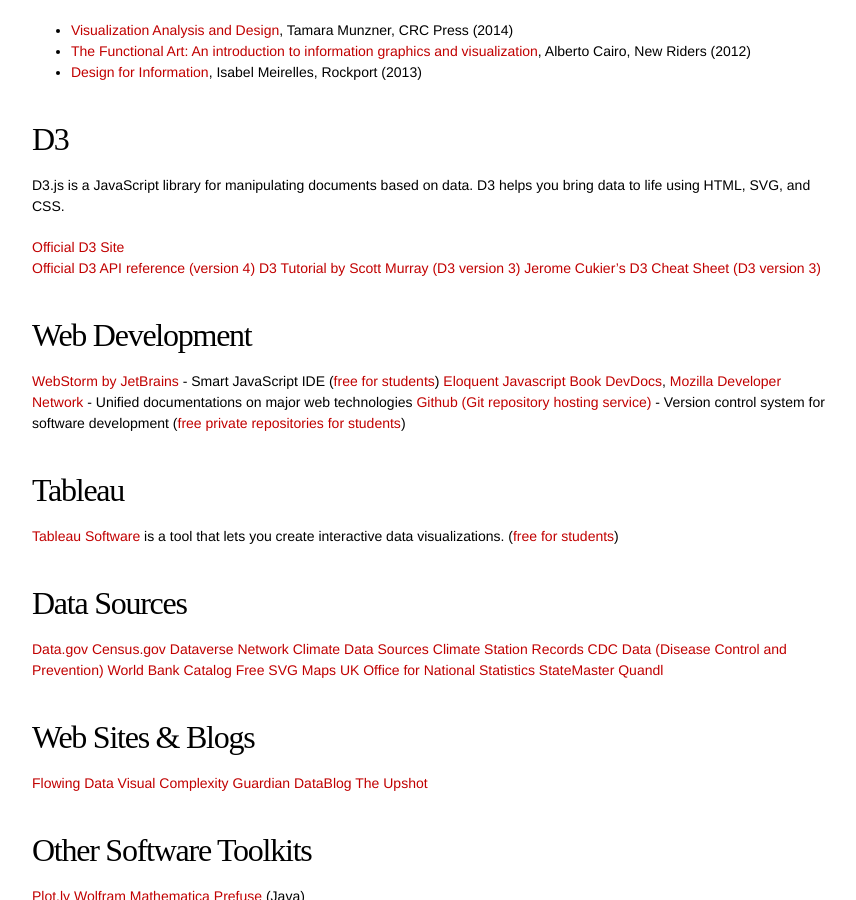
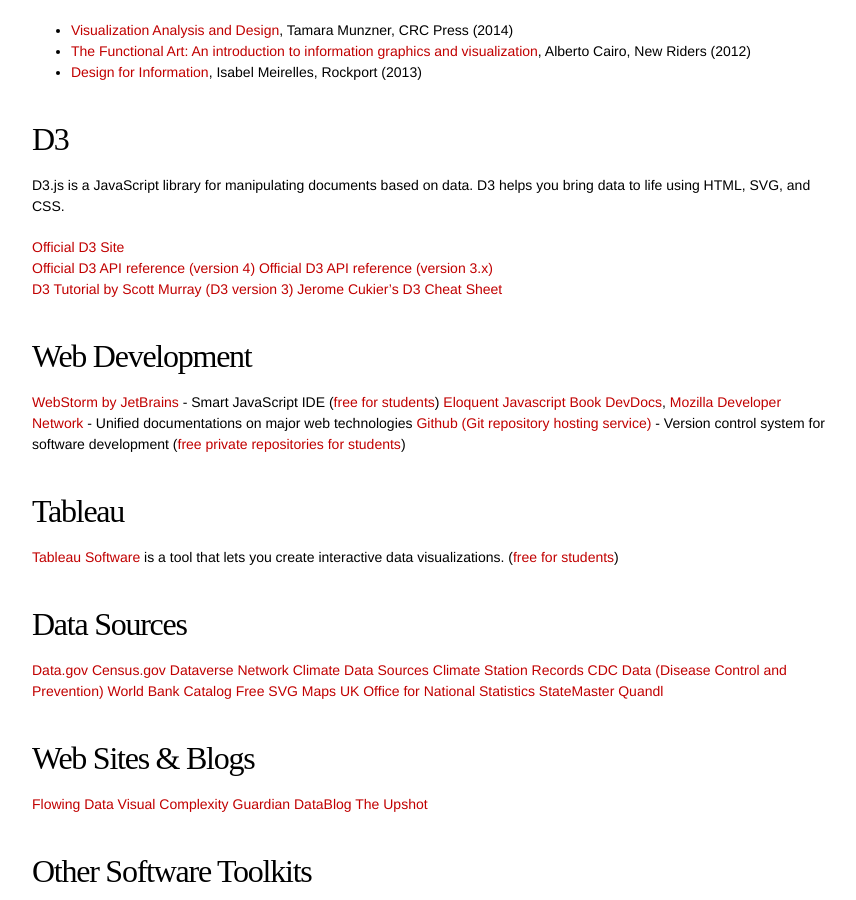
Before and after one commit to CS171/2017, a Jekyll site: the page built from resources.md, in a window 1280 px wide and 900 px high, scrolled down 457 px. Shown: the whole window, without its empty margins (208-1064 px from the left). Built offline with Jekyll 4.4.1, drawn with Linux system fonts in a browser that asks for light colours; some web fonts are replaced.

Commit message:
Revert to 8d2fbc5dc

```diff
--- a/resources.md
+++ b/resources.md
@@ -25,8 +25,10 @@ D3.js is a JavaScript library for manipulating documents based on data. D3 helps
 
 [Official D3 Site](http://d3js.org/)
 [Official D3 API reference (version 4)](https://github.com/d3/d3/blob/master/API.md)
+[Official D3 API reference (version 3.x)](https://github.com/d3/d3-3.x-api-reference/blob/master/API-Reference.md)
 [D3 Tutorial by Scott Murray (D3 version 3)](http://alignedleft.com/tutorials/d3/)
-[Jerome Cukier's D3 Cheat Sheet (D3 version 3)](http://www.jeromecukier.net/wp-content/uploads/2012/10/d3-cheat-sheet.pdf)
+[Jerome Cukier's D3 Cheat Sheet](http://www.jeromecukier.net/wp-content/uploads/2012/10/d3-cheat-sheet.pdf)
+
 
 ## Web Development
 
```
Also changed, not shown: README.md.
